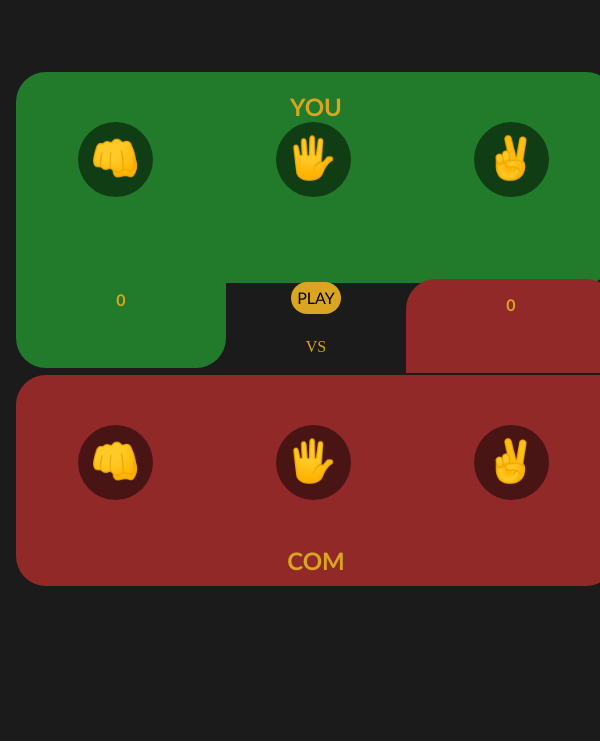
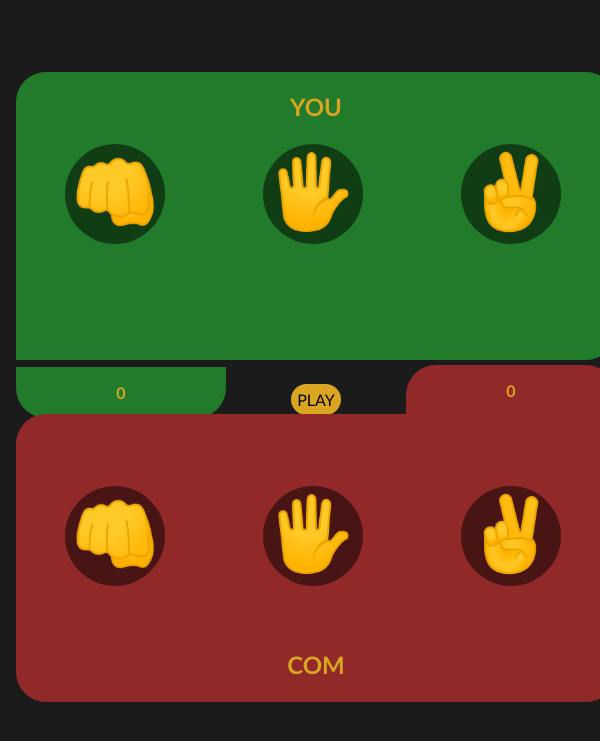
Before and after one commit to DavBio/rockPaperScissors, a plain HTML site: page index.html in a window 600 px wide. Shown: the part 109-850 px from the top of the page. Before the commit the page ends 800 px from the top, so only its background shows below. Drawn offline with Linux system fonts and the light colour scheme.

Commit message:
testing responsive design

```diff
--- a/index.html
+++ b/index.html
@@ -25,7 +25,7 @@
         <div class="player playerResultDiv"><p id="playerResult">   </p></div>
         <div class="resultContainer">
             <div class="playerScore"><p id="playerScore">0</p></div>
-            <div class="vs"><button class="playButton">PLAY</button><p id="endGameResult">VS</p></div>
+            <div class="vs"><button class="playButton">PLAY</button><p id="endGameResult"></p></div>
             <div class="computerScore"><p id="computerScore">0</p></div>
         </div>
         <div class="computer computerResultDiv"><p id="computerResult">   </p></div>
--- a/style.css
+++ b/style.css
@@ -17,10 +17,6 @@ h1 {
     font-size: 2.5em;
 }
 
-.content {
-
-
-}
 
  .container {
 
@@ -36,20 +32,10 @@ h1 {
     transition: width 2s;
 }
 
-@media (max-width: 360px) {
-    .container {
-        height: 500px;
-    }
-}
-@media (min-width: 600px) {
-    .container {
-        width: 600px;
-    }
-}
+
 .playerButtonContainer {
     display: grid;
     grid-template-columns: 33% 33% 33%;
-    grid-template-areas: "rock" "paper" "scissors";
     justify-self: stretch;
     width:100%;
 
@@ -58,7 +44,6 @@ h1 {
 .computerButtonContainer {
     display: grid;
     grid-template-columns: 33% 33% 33%;
-    grid-template-areas: "rock" "paper" "scissors";
     justify-self: stretch;
     width: 100%;
 }
@@ -84,7 +69,7 @@ h1 {
     text-align: center;
     color: goldenrod;
     font-family: 'Gill Sans', 'Gill Sans MT', Calibri, 'Trebuchet MS', sans-serif ;
-    min-height: 60px;
+    min-height: 50px;
 }
 .computer {
     justify-self: stretch;
@@ -93,13 +78,12 @@ h1 {
     text-align: center;
     color: goldenrod;
     font-family: 'Gill Sans', 'Gill Sans MT', Calibri, 'Trebuchet MS', sans-serif ;
-    min-height: 60px;
+    min-height: 50px;
 }
 .resultContainer {
     justify-self: center;
     display: grid;
     grid-template-columns: 35% 30% 35%;
-    grid-template-areas: "playerScore" "vs" "computerScore";
     width: 100%;
 }
 
@@ -149,6 +133,7 @@ h1 {
     grid-area: "vs";
     text-align: center;
     width: 100%;
+    margin:auto;
 }
 
 .selectedButton {
@@ -172,3 +157,37 @@ h1 {
 #playerScore {
     font-weight: bolder;
 }
+@media (max-width: 600px) {
+
+    html {
+        height: 100%;
+    }
+    body {
+        height:100%;
+    }
+    .container {
+        height: 90%;
+        grid-template-rows: 10% 20% 10% 7.5% 10% 20% 10%;
+    }
+    .button {
+        width: 100px;
+        height: 100px;
+    }
+    .buttonImages {
+        width: 100%;
+    }
+    .computerScore {
+        margin:5px auto auto auto;
+    }
+    .playerScore {
+        margin: auto auto 5px auto;
+    }
+    .vs {
+        height:50%;
+    }
+}
+@media (min-width: 600px) {
+    .container {
+        width: 600px;
+    }
+}
```
